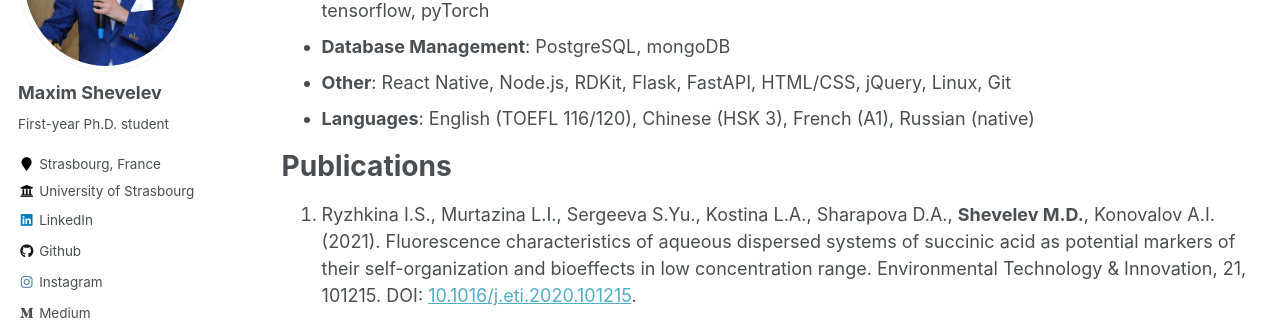
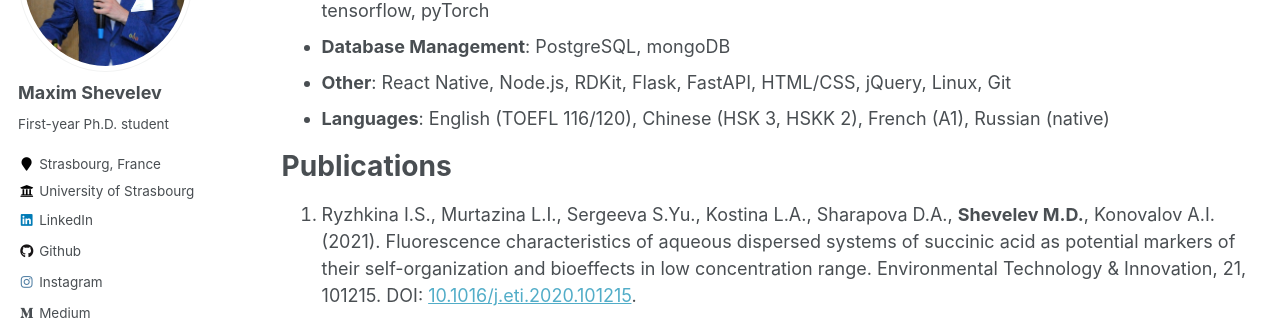
Before and after one commit to mawansui/mawansui.github.io, a Jekyll site: the page built from _pages/cv.md, in a window 1280 px wide and 900 px high, scrolled down 1664 px. Shown: the part 152-472 px from the top of the window. Built offline with Jekyll 4.4.1, drawn with Linux system fonts in a browser that asks for light colours.

Commit message:
hskk2 added

```diff
--- a/_pages/cv.md
+++ b/_pages/cv.md
@@ -74,7 +74,7 @@
 * **Data Science**: numpy, pandas, scipy, jupyter, scikit-learn, xgboost, lightgbm, matplotlib, seaborn, plotly, tensorflow, pyTorch
 * **Database Management**: PostgreSQL, mongoDB
 * **Other**: React Native, Node.js, RDKit, Flask, FastAPI, HTML/CSS, jQuery, Linux, Git
-* **Languages**: English (TOEFL 116/120), Chinese (HSK 3), French (A1), Russian (native)
+* **Languages**: English (TOEFL 116/120), Chinese (HSK 3, HSKK 2), French (A1), Russian (native)
 
 Publications
 ======
```
